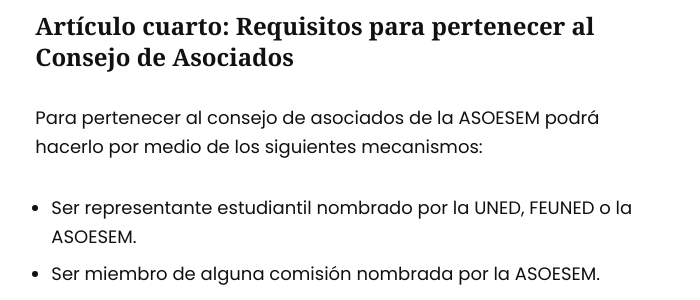
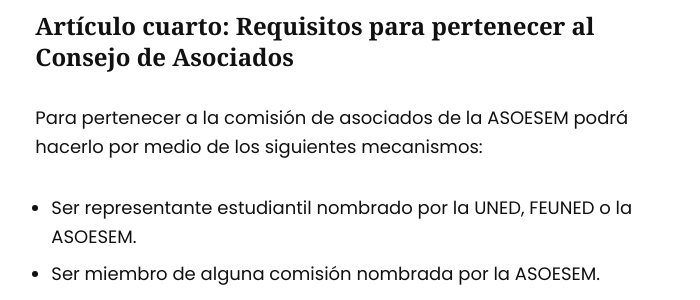
Before and after one commit to asoesem/asoesem.github.io, a Jekyll site: the page built from _posts/2023-09-08-reglamento-comision-asociados.md, in a window 1280 px wide and 900 px high, scrolled down 1807 px. Shown: the part 155-455 px from the top of the window, without its empty margins (454-1154 px from the left). Built offline with Jekyll 4.4.1, drawn with Linux system fonts in a browser that asks for light colours.

Commit message:
Update 2023-09-08-reglamento-comision-asociados.md
Cambio de algunas palabras

```diff
--- a/_posts/2023-09-08-reglamento-comision-asociados.md
+++ b/_posts/2023-09-08-reglamento-comision-asociados.md
@@ -32,7 +32,7 @@
 
 ### Artículo cuarto: Requisitos para pertenecer al Consejo de Asociados
 
-Para pertenecer al consejo de asociados de la ASOESEM podrá hacerlo por medio de los siguientes mecanismos:
+Para pertenecer a la comisión de asociados de la ASOESEM podrá hacerlo por medio de los siguientes mecanismos:
 
 * Ser representante estudiantil nombrado por la UNED, FEUNED o la
 ASOESEM.
```
